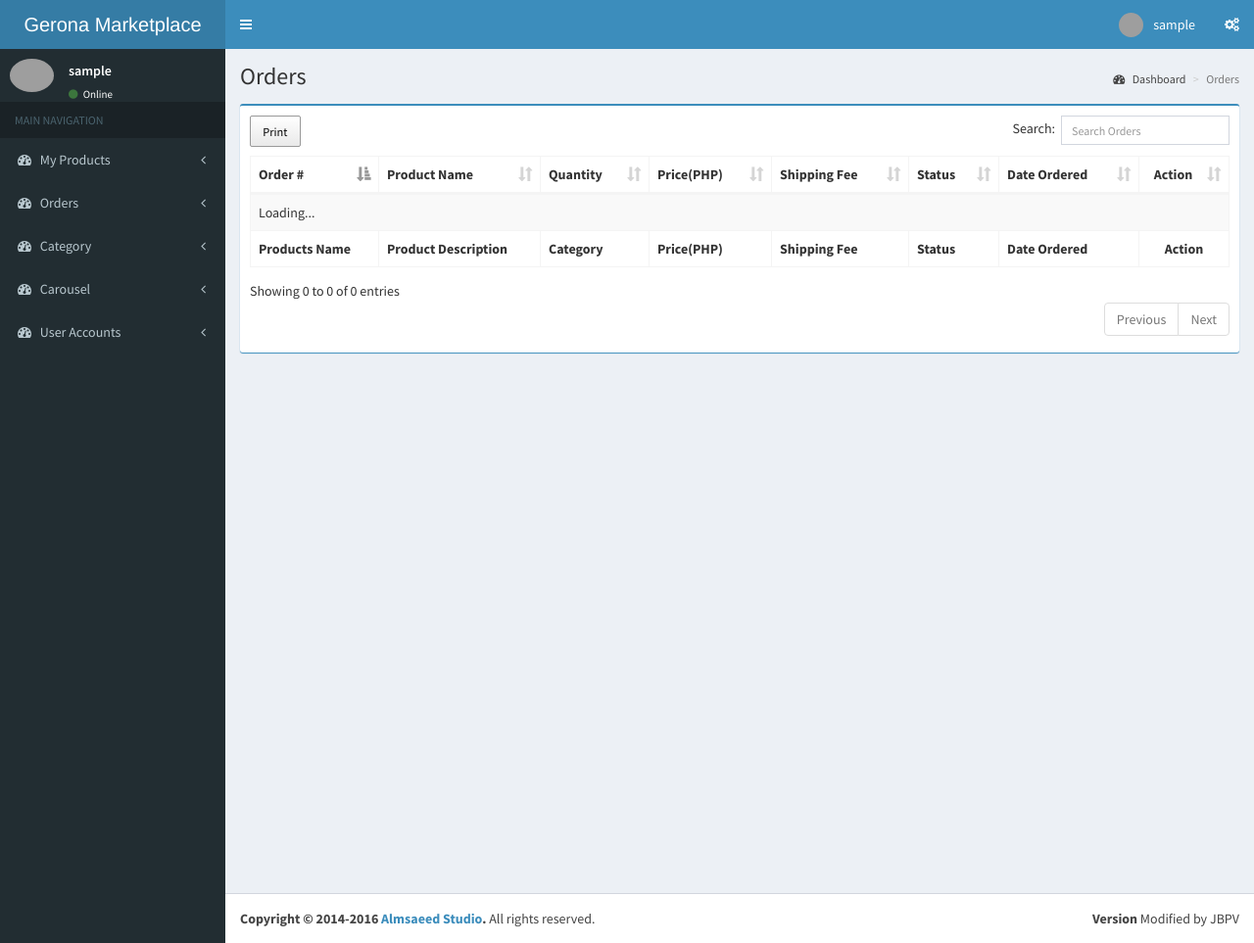
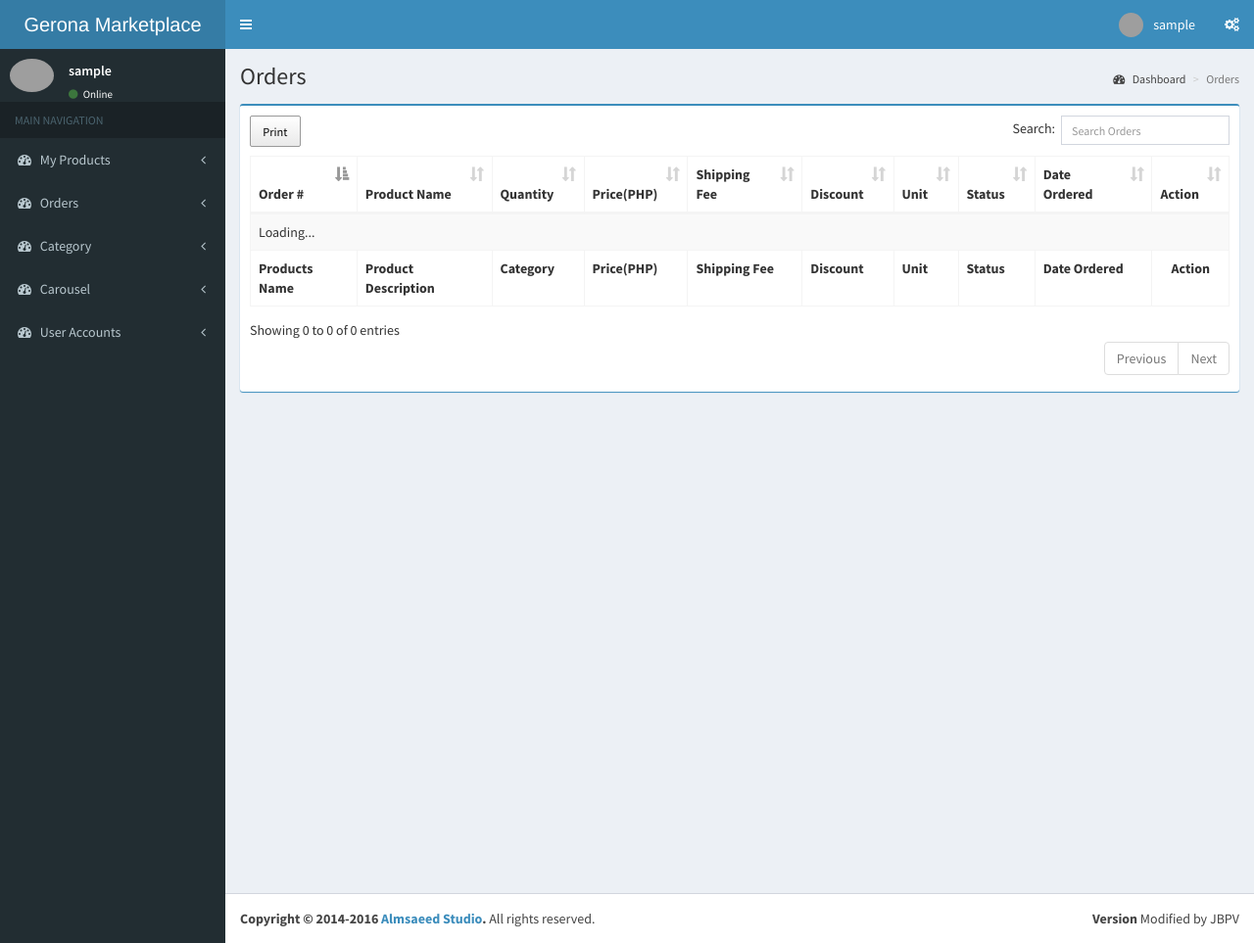
Before and after one commit to AironBOBO/onlinemeat, a CodeIgniter app: page /phpmail/index.php/orders/index in a window 1280 px wide. Shown: the whole page at 98% size. Run offline with CodeIgniter, Linux system fonts and the light colour scheme; the visitor is signed in with stand-in values (Sample User, id 1); data that the repository does not hold is empty; some libraries are stand-ins or nearby versions; grey boxes are pictures that could not be loaded.

Commit message:
added unit in each items in orders

```diff
--- a/application/config/config.php
+++ b/application/config/config.php
@@ -23,7 +23,7 @@
 | a PHP script and you can easily do that on your own.
 |
 */
-$config['base_url'] = 'http://'.$_SERVER['SERVER_NAME'].'/';
+$config['base_url'] = 'http://'.$_SERVER['SERVER_NAME'].'/meat';
 
 /*
 |--------------------------------------------------------------------------
--- a/application/controllers/Order.php
+++ b/application/controllers/Order.php
@@ -64,12 +64,14 @@
                 $product_id = $this->input->post('product_id', TRUE);
                 $order_qty = $this->input->post('order_qty', TRUE);
                 $order_price = $this->input->post('order_price', TRUE);
+                $unit_id = $this->input->post('unit_id', TRUE);
                 $i=0;
                 foreach($product_id as $prod){
                   $m_order_items->product_id = $prod;
                   $m_order_items->order_qty = $order_qty[$i];
                   $m_order_items->order_price = $order_price[$i];
                   $m_order_items->order_id = $order_id;
+                  $m_order_items->unit_id = $unit_id[$i];
                   $m_order_items->save();
                   $m_products->set('qty','qty-'.$order_qty[$i]);
 			            $m_products->modify($prod);
--- a/application/controllers/Orders.php
+++ b/application/controllers/Orders.php
@@ -38,11 +38,13 @@
                 $user=$this->session->user_id;
                 $response['data']=$m_order_items->get_list(
                     $filter,
-                    'order_items.*,orders.*,products.product_name,order_status.*',
+                    'order_items.*,orders.*,products.product_name,order_status.*,unit.*,discount.*',
                     array(
                           array('products','products.product_id=order_items.product_id','left'),
                           array('orders','orders.order_id=order_items.order_id','left'),
                           array('order_status','order_status.order_status_id=order_items.order_status_id','left'),
+                          array('unit','unit.unit_id=order_items.unit_id','left'),
+                          array('discount','discount.discount_id=unit.discount_id','left'),
                       )
                     );
                 echo json_encode($response);
--- a/application/views/orders_view.php
+++ b/application/views/orders_view.php
@@ -47,6 +47,8 @@
                         <th >Quantity</th>
                         <th >Price(PHP)</th>
                         <th >Shipping Fee</th>
+                        <th >Discount</th>
+                        <th >Unit</th>
                         <th >Status</th>
                         <th >Date Ordered</th>
                         <th style="text-align:center;">Action</th>
@@ -61,6 +63,8 @@
                         <th >Category</th>
                         <th >Price(PHP)</th>
                         <th >Shipping Fee</th>
+                        <th >Discount</th>
+                        <th >Unit</th>
                         <th >Status</th>
                         <th >Date Ordered</th>
                         <th style="text-align:center;">Action</th>
@@ -127,9 +131,11 @@
                 { targets:[2],data: "order_qty" },
                 { targets:[3],data: "order_price" },
                 { targets:[4],data: "shipping_fee" },
-                { targets:[5],data: "order_status_name" },
-                { targets:[6],data: "order_date"},
-                { targets:[7],data: "order_date",
+                { targets:[5],data: "discount_desc" },
+                { targets:[6],data: "unit_name" },
+                { targets:[7],data: "order_status_name" },
+                { targets:[8],data: "order_date"},
+                { targets:[9],data: "order_date",
                     render: function (data, type, full, meta){
                       var _shipped='<button class="btn btn-success btn-xs" name="shipped" style="margin:2px;" data-toggle="tooltip" data-placement="top">Shipped </button>';
                       var _processing='<button class="btn btn-primary btn-xs" name="processing" data-toggle="tooltip" data-placement="top">Processing </button>';
```
Also changed, not shown: application/views/checkout_view.php (+5 -3 lines).
